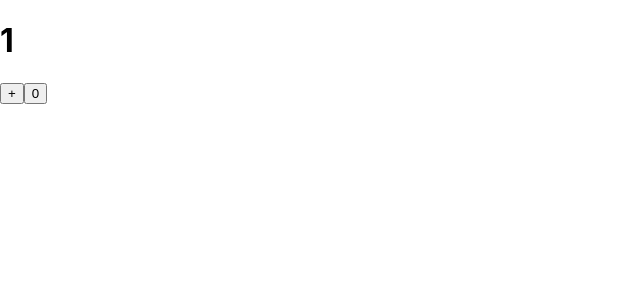
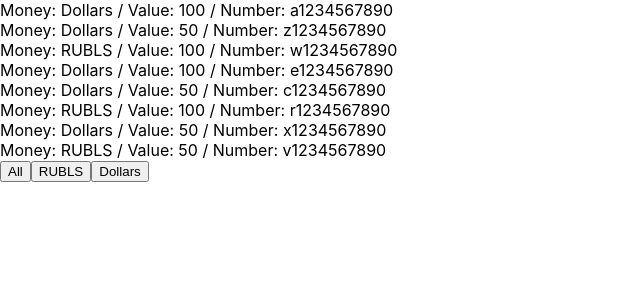
Before and after one commit to gromVlad/microtask-, a React (Create React App) app: page / in a window 1280 px wide. Shown: the top 300 px of the page, without its empty margins (0-640 px from the left). Built offline with nearby package versions, Linux system fonts and the light colour scheme.

Commit message:
microDZcomplele

```diff
--- a/src/App.tsx
+++ b/src/App.tsx
@@ -1,22 +1,45 @@
 import React, { useState } from "react";
 import "./App.css";
+import useBreakpoint from "antd/lib/grid/hooks/useBreakpoint";
+import { type } from "os";
+import { Components } from "./components/components";
+
+
+ //type filter
+  export type FilterType =  "all" | "Dollars" | "RUBLS";
 
 function App() {
-  let [i,setI] = useState(1)
+  let [money, setMoney] = useState([
+    { banknots: "Dollars", value: 100, number: " a1234567890" },
+    { banknots: "Dollars", value: 50, number: " z1234567890" },
+    { banknots: "RUBLS", value: 100, number: " w1234567890" },
+    { banknots: "Dollars", value: 100, number: " e1234567890" },
+    { banknots: "Dollars", value: 50, number: " c1234567890" },
+    { banknots: "RUBLS", value: 100, number: " r1234567890" },
+    { banknots: "Dollars", value: 50, number: " x1234567890" },
+    { banknots: "RUBLS", value: 50, number: " v1234567890" },
+  ]);
 
-  const plusvalue = () => {
-    setI(++i)
-  }
 
-  const nullvalue = () => {
-    setI(0)
-  }
+  //copy money in new varibals
+  let newMoney = money;
+
+  //create new useState for function calcBuncConv then return new filter
+  let [filter, setfilter] = useState<FilterType>("all");
+  const calcBuncConv = (name: FilterType) => {
+    setfilter(name);
+  };
+
+  //if filter  then return ...
+  if (filter === "all") newMoney = money;
+  if (filter === "Dollars")
+    newMoney = money.filter((el) => el.banknots === "Dollars");
+  if (filter === "RUBLS")
+    newMoney = money.filter((el) => el.banknots === "RUBLS");
 
   return (
     <>
-      <h1>{i}</h1>
-      <button onClick={plusvalue}>+</button>
-      <button onClick={nullvalue}>0</button>
+      <Components showinfo={newMoney} fun={calcBuncConv} />
     </>
   );
 }
--- /dev/null
+++ b/src/components/components.tsx
@@ -0,0 +1,33 @@
+import { type } from "os";
+import { FilterType } from "../App";
+
+
+type Object = {
+  banknots:string,
+  value:number,
+  number: string
+}
+
+type CompType = {
+  showinfo: Object[];
+  fun: (name: FilterType) => void;
+};
+
+export const Components = (props: CompType) => {
+
+  return (
+    <>
+      {props.showinfo.map((el) => {
+        return (
+          <div>
+            {" "}
+            Money: {el.banknots} / Value: {el.value} / Number: {el.number}
+          </div>
+        );
+      })}
+      <button onClick={() => props.fun("all")}>All</button>
+      <button onClick={() => props.fun("RUBLS")}>RUBLS</button>
+      <button onClick={() => props.fun("Dollars")}>Dollars</button>
+    </>
+  );
+};
```
